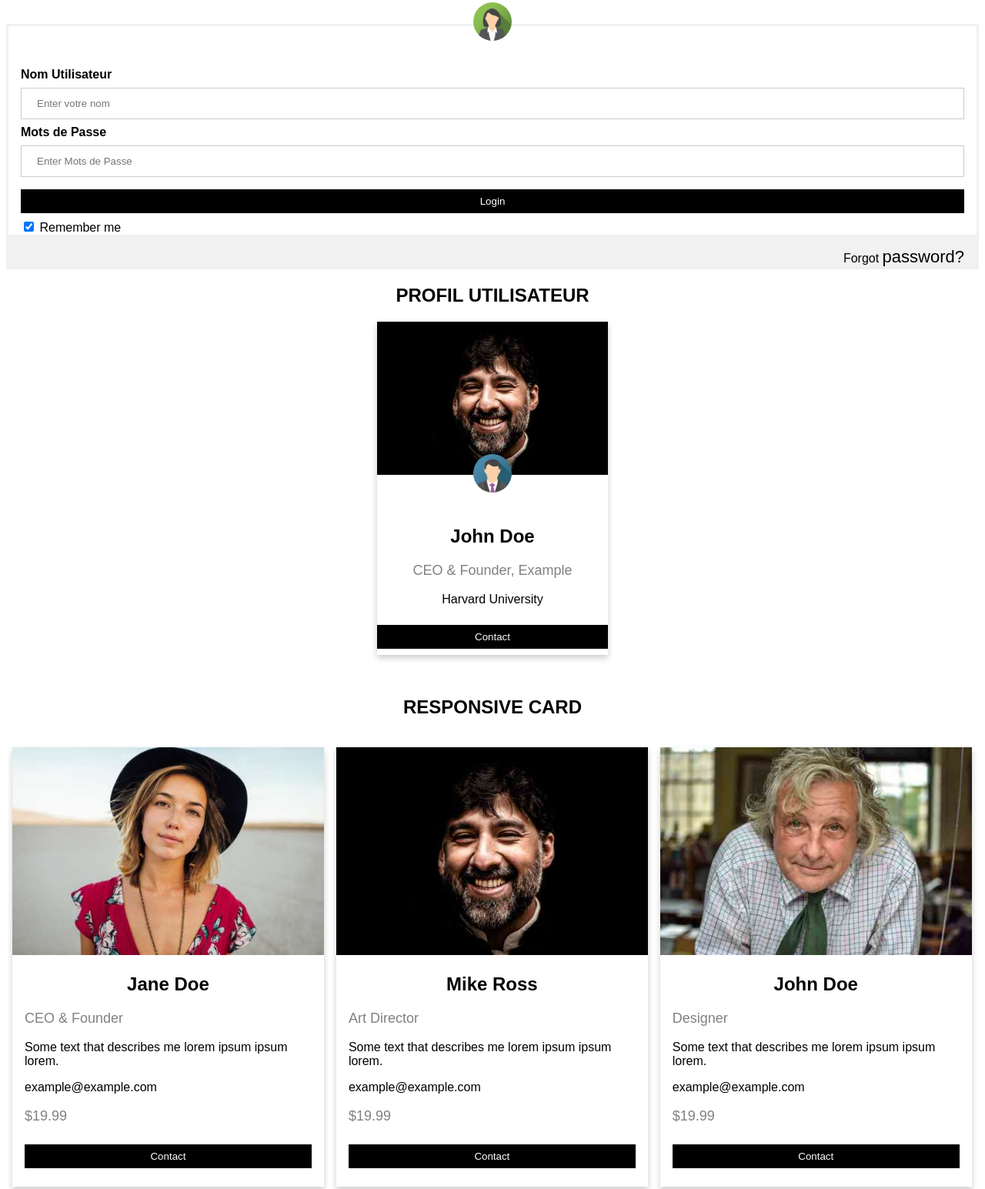
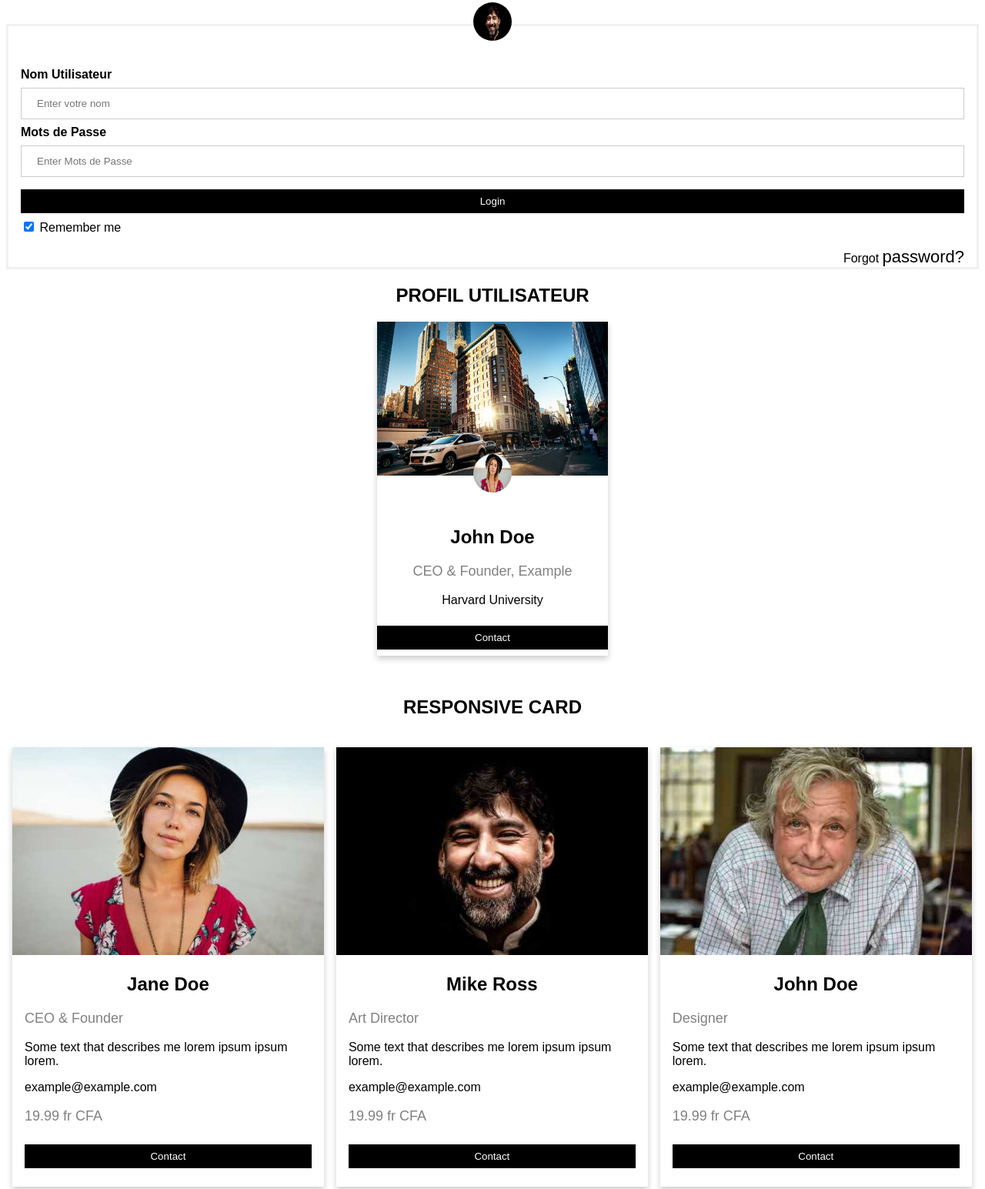
Before and after one commit to meritz/exercice2, a website: page app/index.html in a window 1280 px wide. Shown: the part 556-2101 px from the top of the page at 77% size. Drawn offline with Linux system fonts and the light colour scheme.

Commit message:
imag add
pour l'ajout des image et la modification

```diff
--- a/app/index.html
+++ b/app/index.html
@@ -39,7 +39,7 @@
       <br>
       <form>
         <div class="imgcontainer">
-          <img src="./images/img_avatar2.png" alt="Avatar" class="avatar">
+          <img src="./images/team2.jpg" alt="Avatar" class="avatar">
         </div>
         <div class="container">
           <label for="uname"><b>Nom Utilisateur</b></label>
@@ -51,7 +51,7 @@
             <input type="checkbox" checked="checked" name="remember"> Remember me
           </label>
         </div>
-        <div class="container" style="background-color:#f1f1f1">
+        <div class="container">
           <span class="psw">Forgot <a href="#">password?</a></span>
         </div>
       </form>
@@ -61,9 +61,9 @@
     <section>
       <h2>PROFIL UTILISATEUR</h2>
       <div class="card utilisateur">
-          <img src="./images/team2.jpg" alt="John" style="width:100%">
+          <img src="./images/pexels-photo-1388069.jpeg" alt="John" class="column-img">
           <div class="imgcontainer">
-              <img src="./images/img_avatar.png" alt="Avatar" class="avatar">
+              <img src="./images/team1.jpg" alt="Avatar" class="avatar">
           </div>
           <div>
               <h1>John Doe</h1>
@@ -82,39 +82,39 @@
       <div class="row">
         <div class="column">
           <div class="card">
-            <img src="./images/team1.jpg" alt="Jane" style="width:100%">
+            <img src="./images/team1.jpg" alt="Jane" class="column-img">
             <div class="container">
               <h2>Jane Doe</h2>
               <p class="title">CEO & Founder</p>
               <p>Some text that describes me lorem ipsum ipsum lorem.</p>
               <p>example@example.com</p>
-              <p class="price">$19.99</p>
+              <p class="price">19.99 fr CFA</p>
               <p><button class="button">Contact</button></p>
             </div>
           </div>
         </div>
         <div class="column">
           <div class="card">
-            <img src="./images/team2.jpg" alt="Mike" style="width:100%">
+            <img src="./images/team2.jpg" alt="Mike" class="column-img">
             <div class="container">
               <h2>Mike Ross</h2>
               <p class="title">Art Director</p>
               <p>Some text that describes me lorem ipsum ipsum lorem.</p>
               <p>example@example.com</p>
-              <p class="price">$19.99</p>
+              <p class="price">19.99 fr CFA</p>
               <p><button class="button">Contact</button></p>
             </div>
           </div>
         </div>
         <div class="column">
           <div class="card">
-            <img src="./images/team3.jpg" alt="John" style="width:100%">
+            <img src="./images/team3.jpg" alt="John" class="column-img">
             <div class="container">
               <h2>John Doe</h2>
               <p class="title">Designer</p>
               <p>Some text that describes me lorem ipsum ipsum lorem.</p>
               <p>example@example.com</p>
-              <p class="price">$19.99</p>
+              <p class="price">19.99 fr CFA</p>
               <p><button class="button">Contact</button></p>
             </div>
           </div>
--- a/app/scss/styles.scss
+++ b/app/scss/styles.scss
@@ -226,6 +226,9 @@ a {
   margin-bottom: 16px;
   padding: 0 8px;
 }
+.column-img {
+  width: 100%;
+}
 
 @media screen and (max-width: 650px) {
   .column {
@@ -336,9 +339,8 @@ a {
     }
   }
 
-} //loop over
+}
 
-///Demo specific styling
 .content {
   position:relative;
   background-color:transparent;
```
Also changed, not shown: gulpfile.js (+0 -7 lines), app/css/styles.css, app/images/pexels-photo-1139556.jpeg (added), app/images/pexels-photo-1366957.jpeg (added), app/images/pexels-photo-1388069.jpeg (added).
